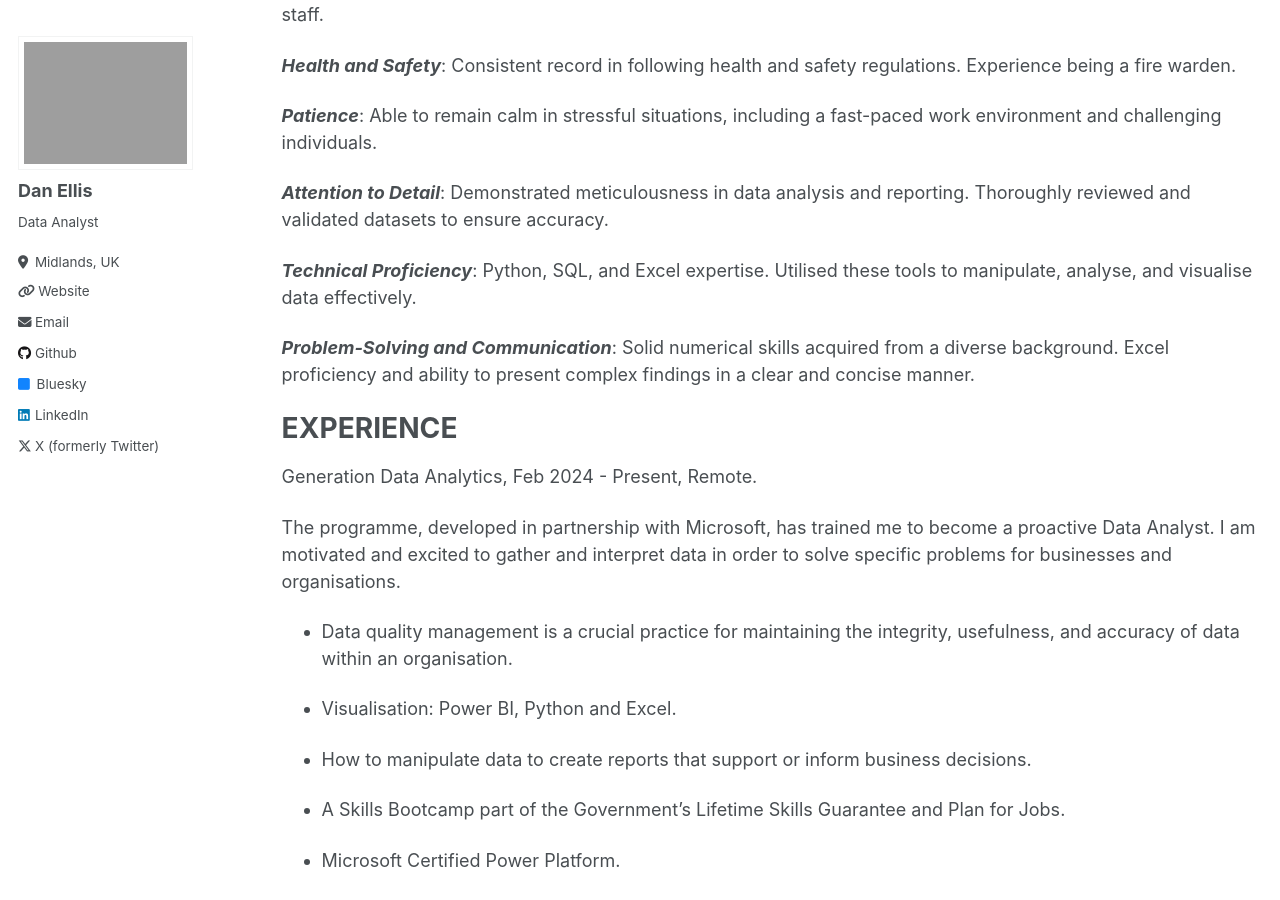
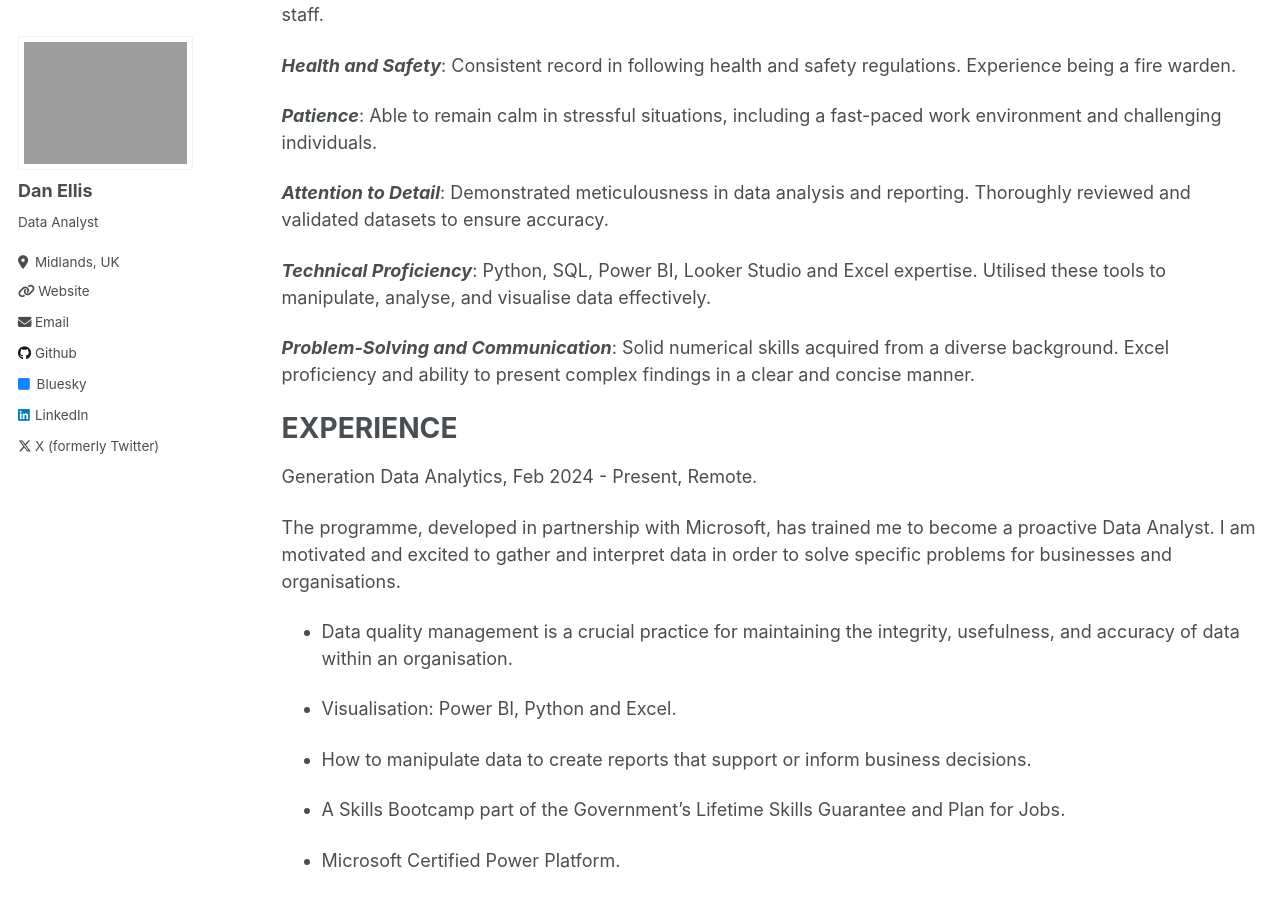
Before and after one commit to danellisprojects/danellisprojects.github.io, a Jekyll site: the page built from _pages/cv.md, in a window 1280 px wide and 900 px high, scrolled down 936 px. Built offline with Jekyll 4.4.1, drawn with Linux system fonts in a browser that asks for light colours.

Commit message:
Update cv.md

```diff
--- a/_pages/cv.md
+++ b/_pages/cv.md
@@ -43,7 +43,7 @@ KEY SKILLS
 
 ***Attention to Detail***: Demonstrated meticulousness in data analysis and reporting. Thoroughly reviewed and validated datasets to ensure accuracy.
 
-***Technical Proficiency***: Python, SQL, and Excel expertise. Utilised these tools to manipulate, analyse, and visualise data effectively.
+***Technical Proficiency***: Python, SQL, Power BI, Looker Studio and Excel expertise. Utilised these tools to manipulate, analyse, and visualise data effectively.
 
 ***Problem-Solving and Communication***: Solid numerical skills acquired from a diverse background. Excel proficiency and ability to present complex findings in a clear and concise manner.
 
```
